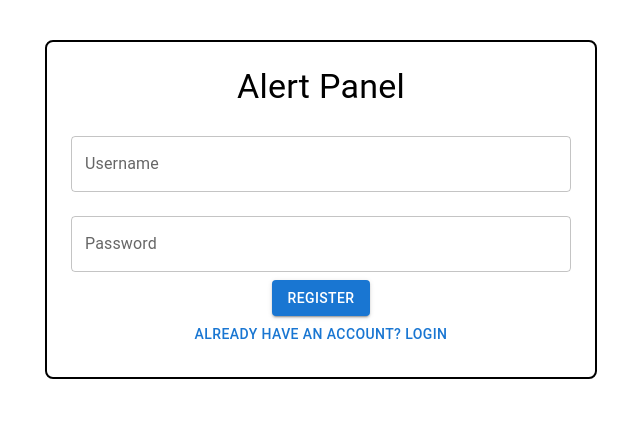
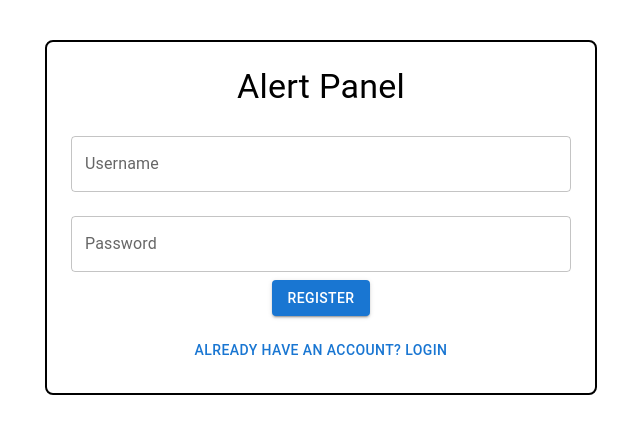
Before and after one commit to rndmzd/remote-alerts, a React app in the folder packages/client/: page / in a window 1280 px wide. Both pictures are taken after a click on the button "DON'T HAVE AN ACCOUNT? REGISTER". Shown: the top 434 px of the page, without its empty margins (319-959 px from the left). Built offline with nearby package versions, Linux system fonts and the light colour scheme.

Commit message:
Move register form content to App.tsx to allow buttons to be wrapped in Grid container together.

```diff
--- a/packages/client/src/App.tsx
+++ b/packages/client/src/App.tsx
@@ -10,10 +10,9 @@ import {
 import Countdown from "./Countdown";
 import { io, Socket } from "socket.io-client";
 import { useAuth, AuthProvider } from "./authContext";
-import RegisterForm from "./RegisterForm";
 
 const App: React.FC = () => {
-  const { user, token, login, logout, error } = useAuth();
+  const { user, token, login, logout, error, register } = useAuth();
   const [isConnected, setIsConnected] = useState(false);
   const [socket, setSocket] = useState<Socket | null>(null);
   const [username, setUsername] = useState("");
@@ -40,6 +39,11 @@ const App: React.FC = () => {
   const handleLogin = async (event: React.FormEvent) => {
     event.preventDefault();
     await login(username, password);
+  };
+
+  const handleRegister = async (event: React.FormEvent) => {
+    event.preventDefault();
+    await register(username, password);
   };
 
   return (
@@ -92,12 +96,47 @@ const App: React.FC = () => {
         ) : (
           <>
             {isRegistering ? (
-              <>
-                <RegisterForm />
+              <Box component="form" onSubmit={handleRegister}>
+                <TextField
+                  label="Username"
+                  value={username}
+                  onChange={(e) => setUsername(e.target.value)}
+                  fullWidth
+                  margin="normal"
+                  autoComplete="username"
+                />
+                <TextField
+                  label="Password"
+                  type="password"
+                  value={password}
+                  onChange={(e) => setPassword(e.target.value)}
+                  fullWidth
+                  margin="normal"
+                  autoComplete="new-password"
+                />
+                {error && (
+                  <Typography color="error" variant="body2">
+                    {error}
+                  </Typography>
+                )}
+                <Grid
+                  container
+                  spacing={2}
+                  direction="column"
+                  alignItems="center"
+                >
+                  <Grid item xs={12}>
+                    <Button type="submit" variant="contained" color="primary">
+                      Register
+                    </Button>
+                  </Grid>
+                  <Grid item xs={12}>
                     <Button onClick={() => setIsRegistering(false)}>
                       Already have an account? Login
                     </Button>
-              </>
+                  </Grid>
+                </Grid>
+              </Box>
             ) : (
               <Box component="form" onSubmit={handleLogin}>
                 <TextField
@@ -122,12 +161,23 @@ const App: React.FC = () => {
                     {error}
                   </Typography>
                 )}
+                <Grid
+                  container
+                  spacing={2}
+                  direction="column"
+                  alignItems="center"
+                >
+                  <Grid item xs={12}>
                     <Button type="submit" variant="contained" color="primary">
                       Login
                     </Button>
+                  </Grid>
+                  <Grid item xs={12}>
                     <Button onClick={() => setIsRegistering(true)}>
                       Don't have an account? Register
                     </Button>
+                  </Grid>
+                </Grid>
               </Box>
             )}
           </>
```
Lines whose indentation alone changed are shown as unchanged.
